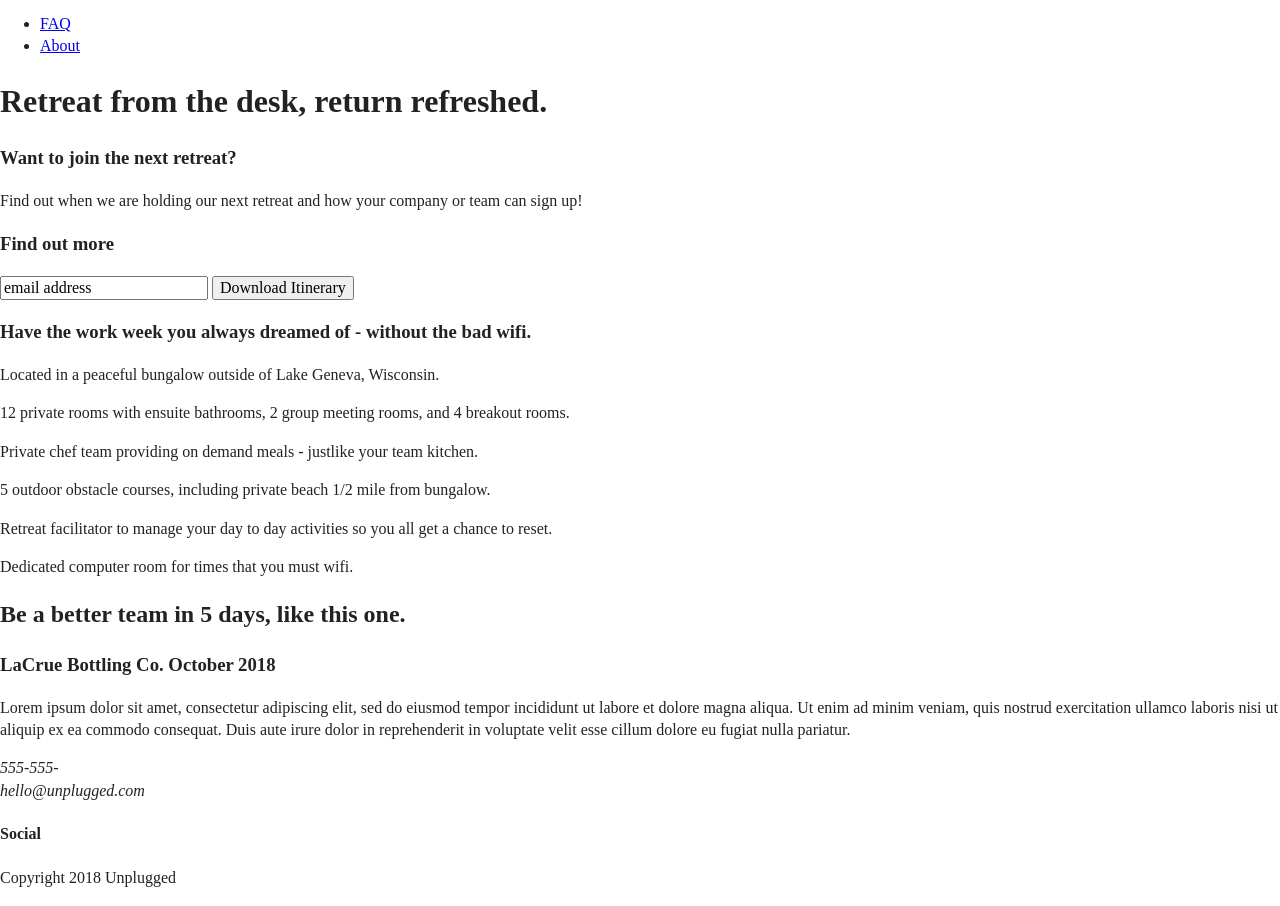
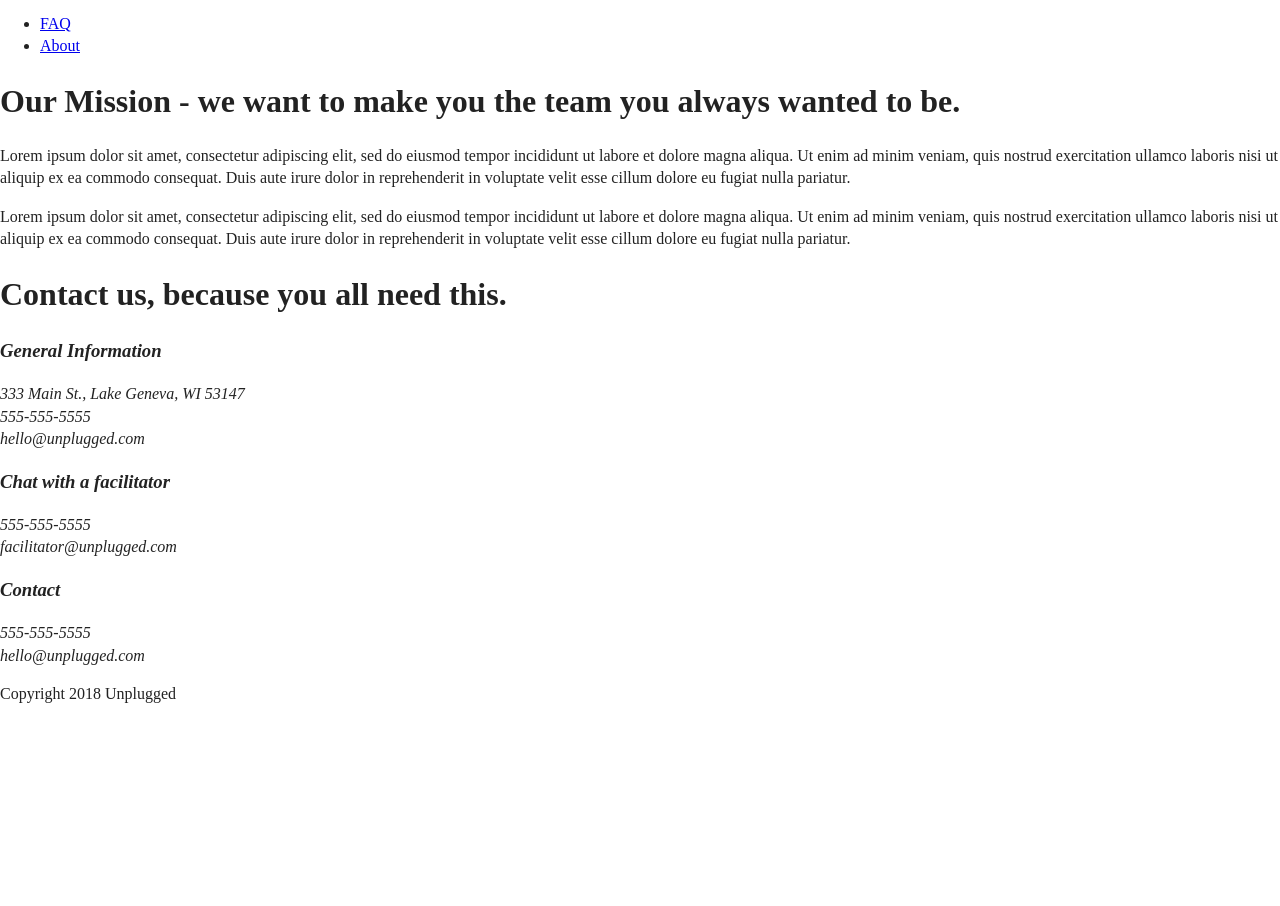
Before and after one commit to megenbacher/206-unplugged, a website: page about/index.html in a window 1280 px wide. Shown: the part 27-933 px from the top of the page. After the commit the page ends 800 px from the top, so only its background shows below. Drawn offline with Linux system fonts and the light colour scheme; files that its build step writes are made by us from their sources; files whose address does not match are found by name.

Commit message:
Coded about page

```diff
--- a/about/index.html
+++ b/about/index.html
@@ -37,98 +37,68 @@
 </header>
 
 <main>
+ <section class="mission">
+  <div class="content-wrapper">
+    <h1>Our Mission - we want to make you the team you always wanted to be.</h1>
+    <div class="mission-content">
+      <p>
+        Lorem ipsum dolor sit amet, consectetur adipiscing elit, sed do eiusmod tempor incididunt ut labore et dolore magna aliqua. Ut enim ad minim veniam, quis nostrud exercitation ullamco laboris nisi ut aliquip ex ea commodo consequat. Duis aute irure dolor in reprehenderit in voluptate velit esse cillum dolore eu fugiat nulla pariatur.
+      </p>
+      <p>
+        Lorem ipsum dolor sit amet, consectetur adipiscing elit, sed do eiusmod tempor incididunt ut labore et dolore magna aliqua. Ut enim ad minim veniam, quis nostrud exercitation ullamco laboris nisi ut aliquip ex ea commodo consequat. Duis aute irure dolor in reprehenderit in voluptate velit esse cillum dolore eu fugiat nulla pariatur.
+      </p>
+  </div>
+</div> <!--- mission content wrapper ends --->
+</section> <!--- contant info --->
 
-<section class="hero-area">
+<section class="map">
   <div class="content-wrapper">
-    <h1>Retreat from the desk, return refreshed.</h1>
-  </div>
-</section>
+  <figure>
 
-<aside>
-  <div class="content-wrapper">
-    <div class="form description">
-      <h3>Want to join the next retreat?</h3>
-    <p>
-    Find out when we are holding our next retreat and how your company or team can sign up!
-    </p>
-  </div>
-  <div class="form">
-    <h3>Find out more</h3>
-    <input type="text" name="name" value="email address">
-    <input type="button" value="Download Itinerary">
-  </div>
-</div>
-</aside>
-
-  <section class="features">
-    <div class="content-wrapper">
-      <h3>Have the work week you always dreamed of - without the bad wifi.</h3>
-    <div class="features-items">
-    <article>
-      <p class="fontawesome-icon"></p>
-      <p class="features-item-description">Located in a peaceful bungalow outside of Lake Geneva, Wisconsin.</p>
-    </article>
-
-    <article>
-      <p class="fontawesome-icon"></p>
-      <p class="features-item-description">12 private rooms with ensuite bathrooms, 2 group meeting rooms, and 4 breakout rooms.</p>
-    </article>
-
-    <article>
-      <p class="fontawesome-icon"></p>
-      <p class="features-item-description">Private chef team providing on demand meals - justlike your team kitchen.</p>
-    </article>
-
-    <article>
-      <p class="fontawesome-icon"></p>
-      <p class="features-item-description">5 outdoor obstacle courses, including private beach 1/2 mile from bungalow.</p>
-    </article>
-
-    <article>
-      <p class="fontawesome-icon"></p>
-      <p class="features-item-description">Retreat facilitator to manage your day to day activities so you all get a chance to reset.</p>
-    </article>
-
-    <article>
-      <p class="fontawesome-icon"></p>
-      <p class="features-item-description">Dedicated computer room for times that you must wifi.</p>
-    </article>
-  </div>
+  </figure>
 </div>
 </section>
 
-  <section class="reviews">
-    <div class="content-wrapper">
-      <h2>Be a better team in 5 days, like this one.</h2>
-      <article>
-      <h3>LaCrue Bottling Co. October 2018</h3>
-      <p>
-      Lorem ipsum dolor sit amet, consectetur adipiscing elit, sed do eiusmod tempor incididunt ut labore et dolore magna aliqua. Ut enim ad minim veniam, quis nostrud exercitation ullamco laboris nisi ut aliquip ex ea commodo consequat. Duis aute irure dolor in reprehenderit in voluptate velit esse cillum dolore eu fugiat nulla pariatur.
-      </p>
-    </div>
-  </article>
+<section class="contact-section">
+  <div class="content-wrapper">
+    <h1>Contact us, because you all need this.</h1>
+  <div class="general-information">
+    <address>
+    <h3>General Information</h3>
+    <p>
+      333 Main St., Lake Geneva, WI 53147<br>
+      555-555-5555<br>
+      hello@unplugged.com
+    </p>
+  <div class="chat-content">
+
+    <h3>Chat with a facilitator</h3>
+
+    <p>
+      555-555-5555<br>
+      facilitator@unplugged.com
+    </p>
+  </div>
+</address>
+
+  </div>
 </div>
 </section>
 
 </main>
 
 <footer>
+
   <div class="content-wrapper">
     <div class="footer-content">
       <div class="contact">
         <address>
-          <p>555-555-<br>
+          <h3>Contact</h3>
+          <p>555-555-5555<br>
           hello@unplugged.com
           </p>
         </address>
       </div>
-      <div class="social">
-        <h4>Social</h4>
-        <div class="social-icons">
-          <p><a href="https://www.facebook.com/Skillcrush/" target="_blank"></a>
-          </p>
-          <!--- other social links here -->
-        </div>
       </div>
     </div> <!--- footer content ends here --->
   </div> <!--- footer content-wrapper ends here --->
```
